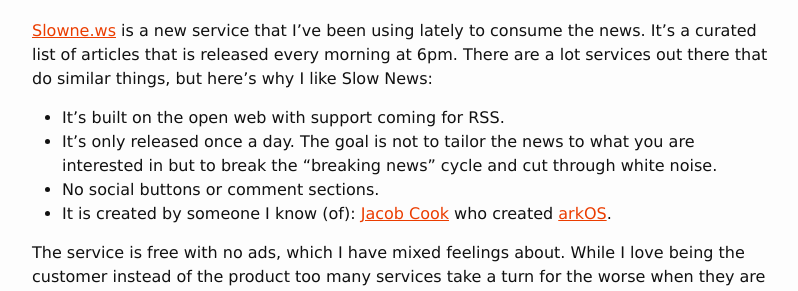
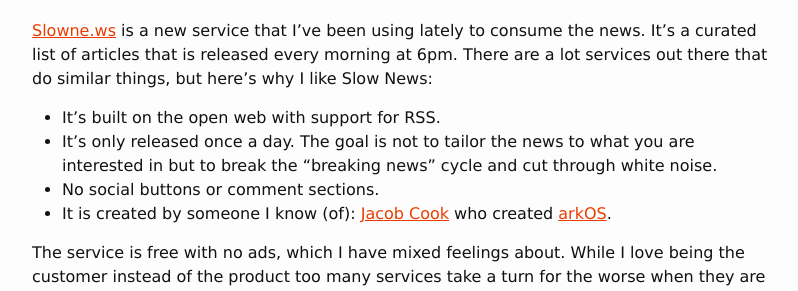
Before and after one commit to mplorentz/mplorentz.github.com, a Jekyll site: the page built from _posts/2018-04-17-slow-news.md, in a window 1280 px wide. Shown: the part 374-665 px from the top of the page, without its empty margins (238-1036 px from the left). Built offline with Jekyll 4.4.1, drawn with Linux system fonts in a browser that asks for light colours.

Commit message:
updated status of RSS availability for Slow News

```diff
--- a/_posts/2018-04-17-slow-news.md
+++ b/_posts/2018-04-17-slow-news.md
@@ -5,7 +5,7 @@
 tags: news link
 ---
 [Slowne.ws](https://slowne.ws) is a new service that I've been using lately to consume the news. It's a curated list of articles that is released every morning at 6pm. There are a lot services out there that do similar things, but here's why I like Slow News:
-- It's built on the open web with support coming for RSS.
+- It's built on the open web with support for RSS.
 - It's only released once a day. The goal is not to tailor the news to what you are interested in but to break the "breaking news" cycle and cut through white noise.
 - No social buttons or comment sections.
 - It is created by someone I know (of): [Jacob Cook](https://peakwinter.net) who created [arkOS](https://github.com/arkOScloud).
```
